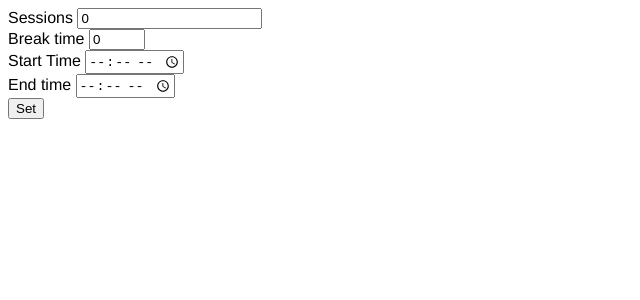
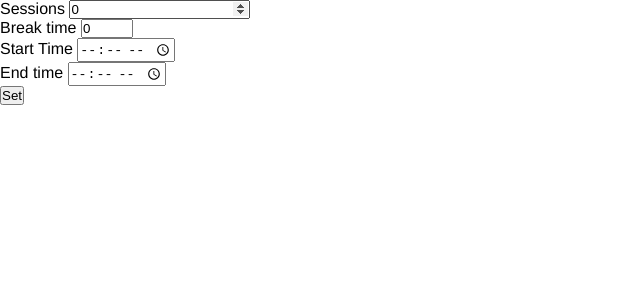
Before and after one commit to niyorn/Flippy, a Vue app: page / in a window 1280 px wide. Shown: the top 300 px of the page, without its empty margins (0-640 px from the left). Built offline with nearby package versions, Linux system fonts and the light colour scheme.

Commit message:
add: Basic reset

```diff
--- a/src/App.vue
+++ b/src/App.vue
@@ -5,6 +5,15 @@
 </template>
 
 <style lang="scss">
+* {
+  margin: 0;
+  padding: 0;
+}
+
+html, body {
+  box-sizing: border-box
+}
+
 #app {
   font-family: 'Avenir', Helvetica, Arial, sans-serif;
 }
```
